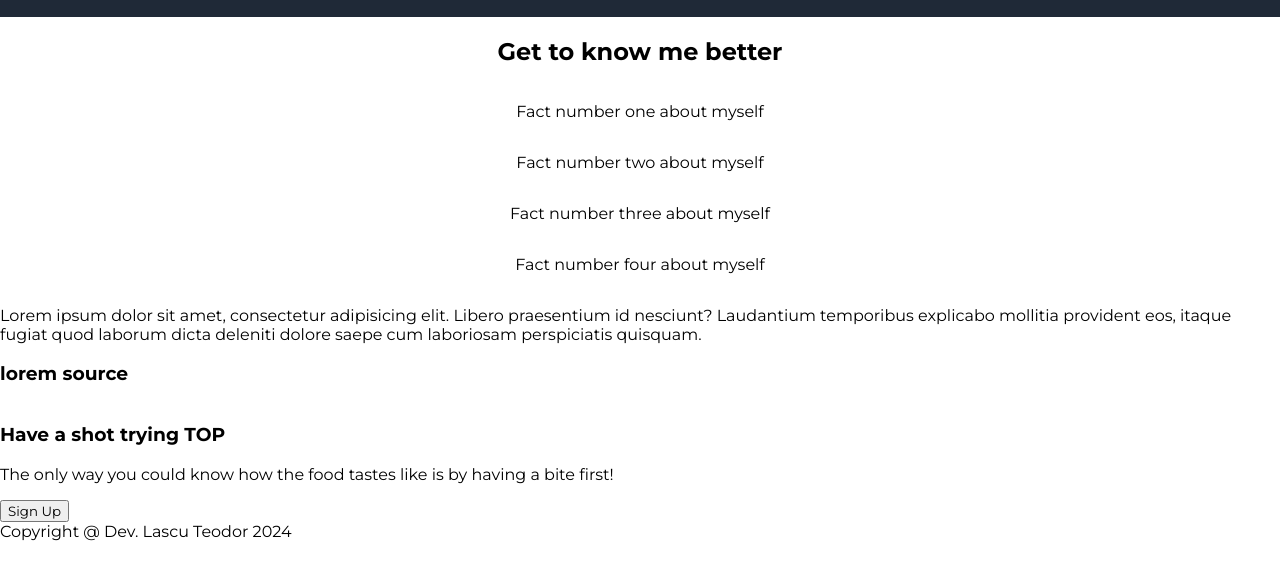
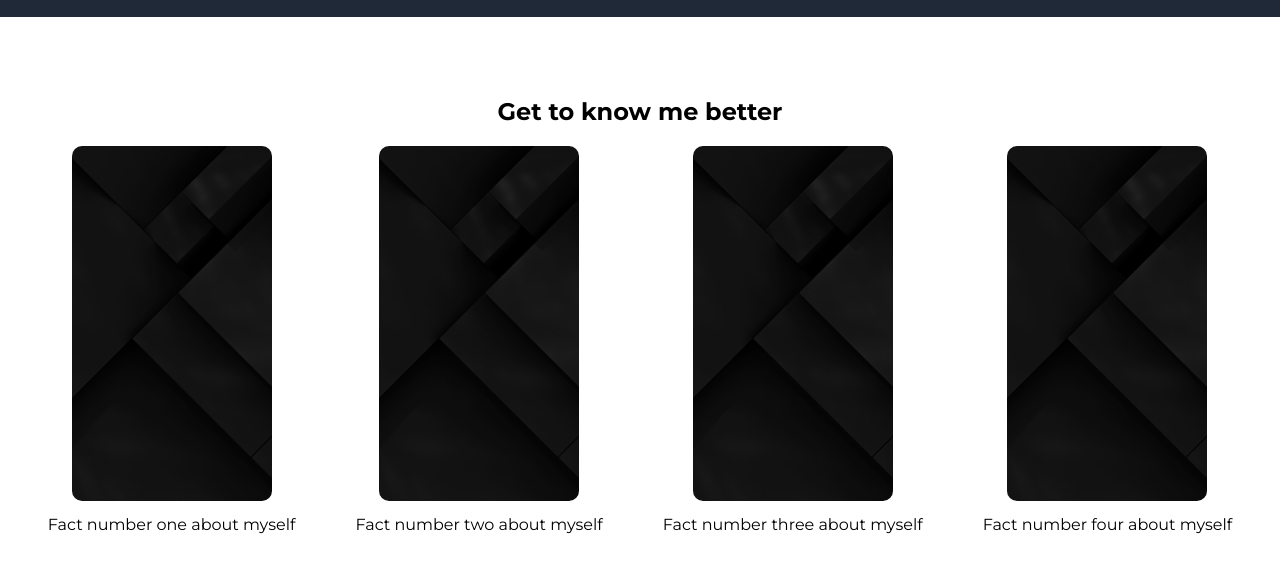
Before and after one commit to LascuTeodor/Landing-page-TOP, a plain HTML site: page index.html in a window 1280 px wide. Shown: the part 390-952 px from the top of the page. Before the commit the page ends 931 px from the top, so only its background shows below. Drawn offline with Linux system fonts and the light colour scheme.

Commit message:
finished styling info section

```diff
--- a/index.html
+++ b/index.html
@@ -29,14 +29,28 @@
 
     <div class="info">
         <h2>Get to know me better</h2>
-        <div class="info-pic"></div>
-        <p>Fact number one about myself</p>
-        <div class="info-pic"></div>
-        <p>Fact number two about myself</p>
-        <div class="info-pic"></div>
-        <p>Fact number three about myself</p>
-        <div class="info-pic"></div>
-        <p>Fact number four about myself</p>
+        <div class="info-content">
+            <div class="info-pic">
+                <img src="info.jpg" alt="">
+                <div class="text">Fact number one about myself</div>
+            </div>
+
+            <div class="info-pic">
+                <img src="info.jpg" alt="">
+                <div class="text">Fact number two about myself</div>
+            </div>
+
+            <div class="info-pic">
+                <img src="info.jpg" alt="">
+                <div class="text">Fact number three about myself</div>
+            </div>
+
+            <div class="info-pic">
+                <img src="info.jpg" alt="">
+                <div class="text">Fact number four about myself</div>
+            </div>
+        </div>
+
     </div>
 
     <div class="quote">
--- a/styles.css
+++ b/styles.css
@@ -23,7 +23,7 @@ body{
     justify-content: space-between;
 }
 
-img{
+.header img{
     width: 50%;
     height: 300px;
 
@@ -66,8 +66,19 @@ a{
 }
 
 .info{
+    text-align: center;
+    margin: 60px 0px 60px 0px;
+}
+
+.info img{
+    width: 200px;
+    border-radius: 10px;
+    margin-bottom: 10px;
+}
+
+.info-content{
     display: flex;
-    flex-direction: column;
     align-items: center;
     justify-content: center;
+    gap:60px;
 }
```
Also changed, not shown: info.jpg (added).
